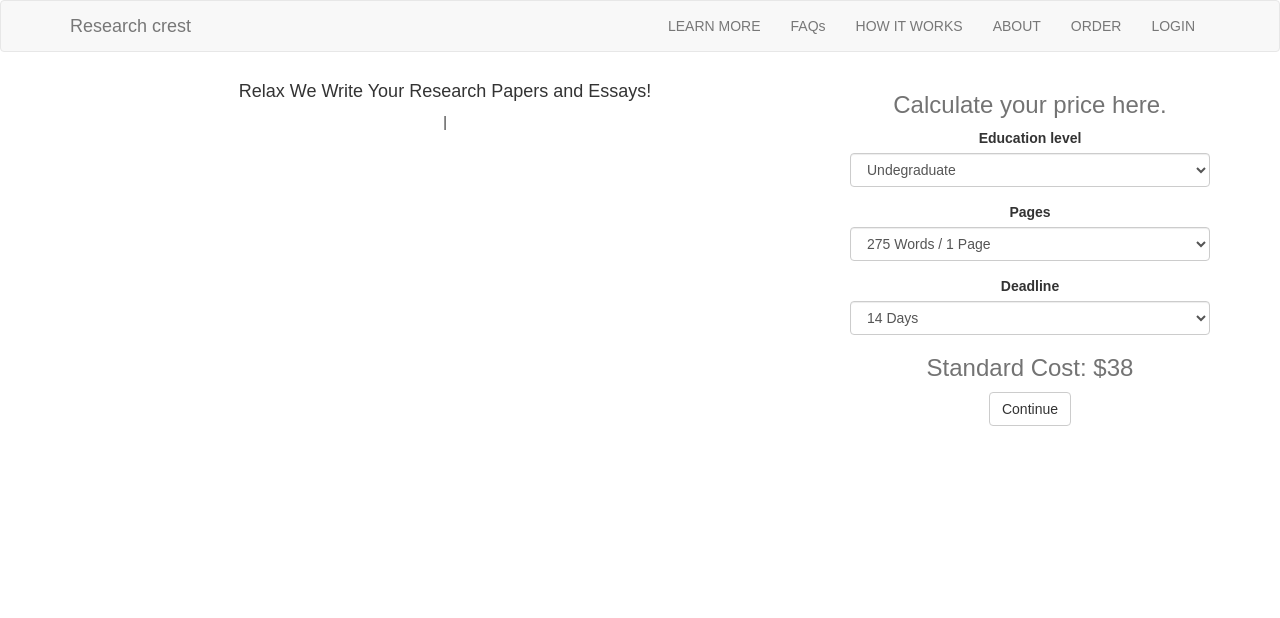
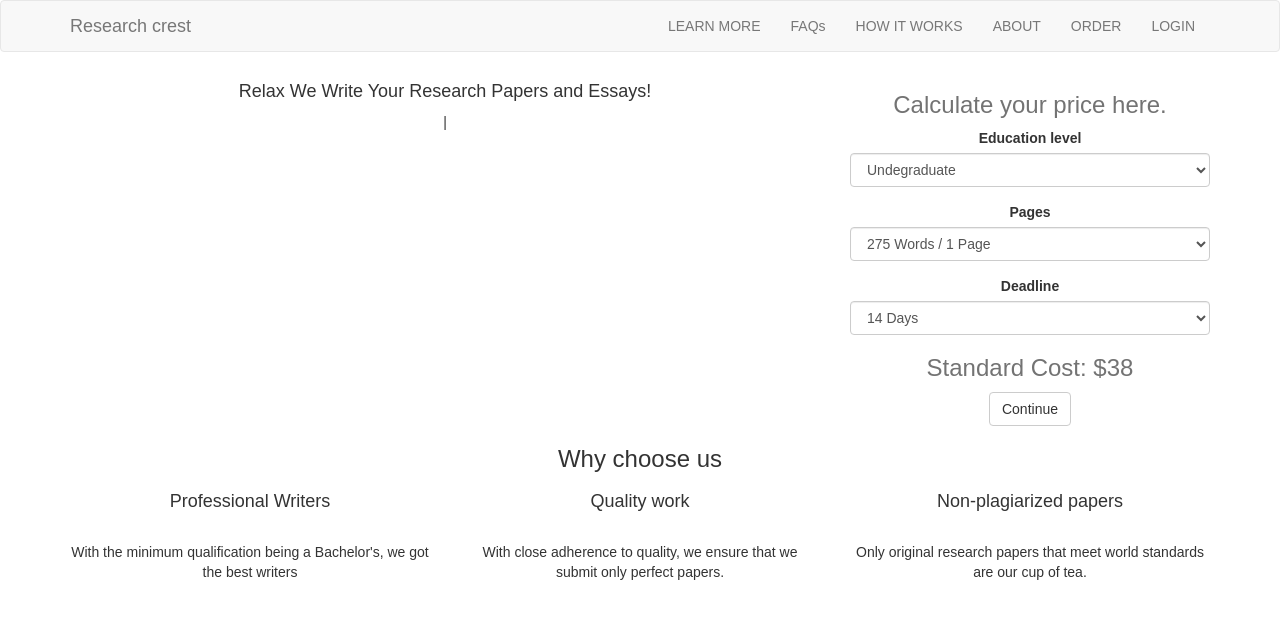
Before and after one commit to shaddyshad/rcrest, a React (Create React App) app: page / in a window 1280 px wide. Shown: the top 618 px of the page. Built offline with nearby package versions, Linux system fonts and the light colour scheme.

Commit message:
Add values entry

```diff
--- a/src/App.js
+++ b/src/App.js
@@ -3,7 +3,8 @@ import './App.css';
 
 //components
 import NavBar from './components/NavBar';
-import Banner from './components/Banner'
+import Banner from './components/Banner';
+import Values from './components/Values';
 
 class App extends Component {
   render() {
@@ -11,6 +12,7 @@ class App extends Component {
       <div className="App">
           <NavBar/>
           <Banner/>
+          <Values/>
       </div>
     );
   }
```
